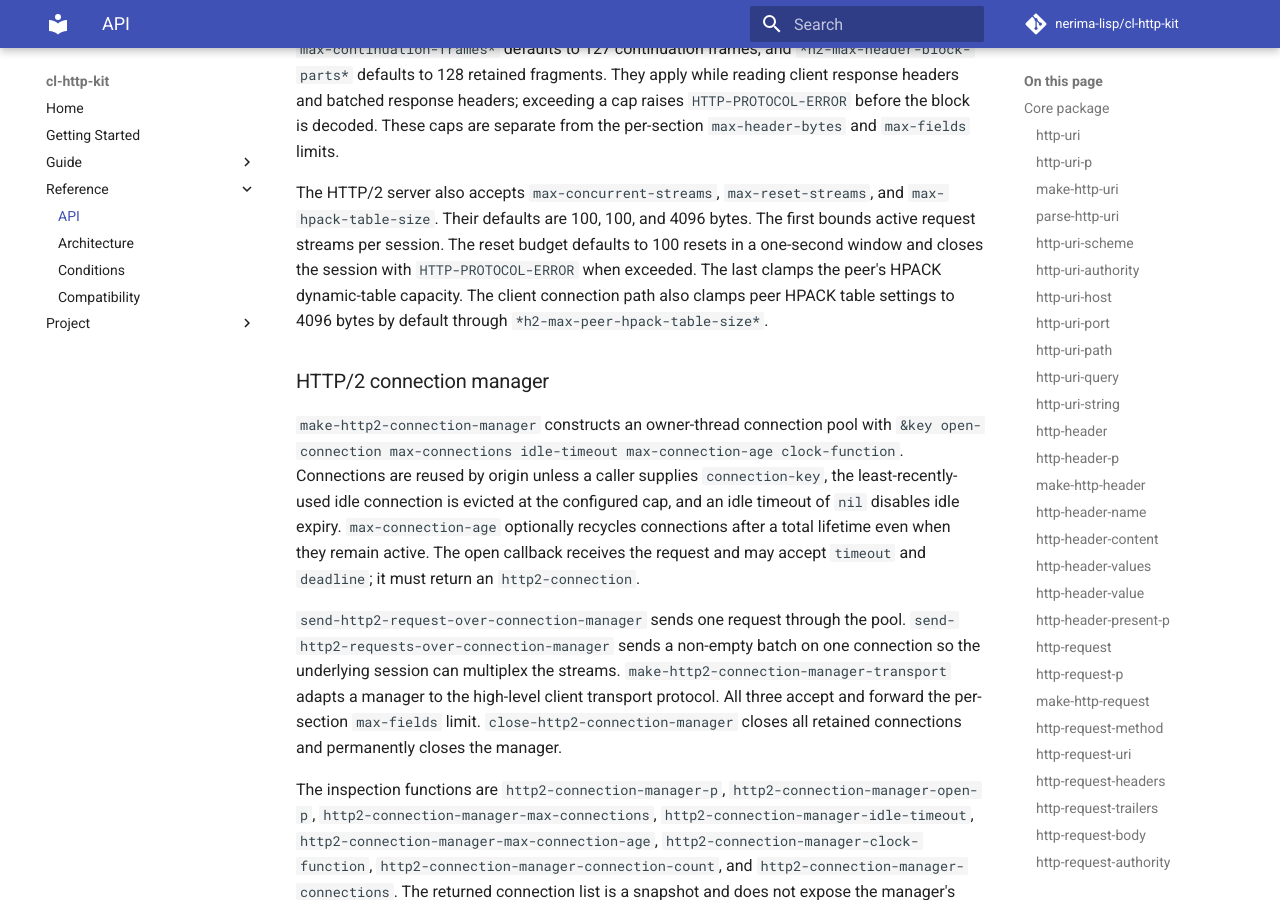
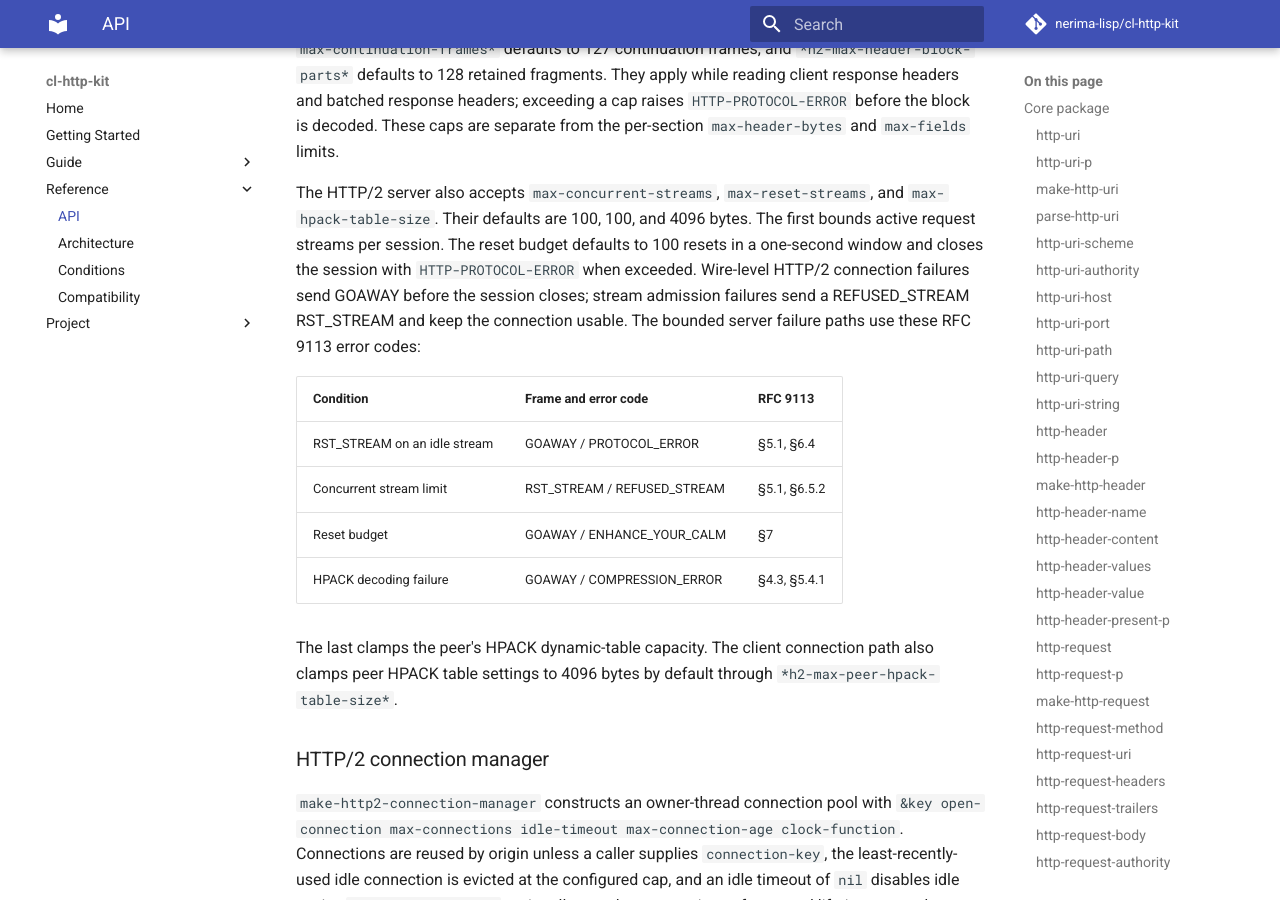
Before and after one commit to nerima-lisp/cl-http-kit, an MkDocs documentation site: the page built from docs/src/reference/api.md, in a window 1280 px wide and 900 px high, scrolled down 10829 px. Built offline with MkDocs 1.6.1 and Material for MkDocs 9.7.7, drawn with Linux system fonts in a browser that asks for light colours; comment, search, counter and statistics services are not loaded; some of the changed text lies outside the part shown.

Commit message:
Bound SOCKS DNS and response framing

```diff
--- a/docs/src/reference/api.md
+++ b/docs/src/reference/api.md
@@ -447,7 +447,19 @@ The HTTP/2 server also accepts `max-concurrent-streams`, `max-reset-streams`,
 and `max-hpack-table-size`. Their defaults are 100, 100, and 4096 bytes.
 The first bounds active request streams per session. The reset budget defaults
 to 100 resets in a one-second window and closes the session with
-`HTTP-PROTOCOL-ERROR` when exceeded. The last
+`HTTP-PROTOCOL-ERROR` when exceeded. Wire-level HTTP/2 connection failures
+send GOAWAY before the session closes; stream admission failures send a
+REFUSED_STREAM RST_STREAM and keep the connection usable. The bounded server
+failure paths use these RFC 9113 error codes:
+
+| Condition | Frame and error code | RFC 9113 |
+| --- | --- | --- |
+| RST_STREAM on an idle stream | GOAWAY / PROTOCOL_ERROR | §5.1, §6.4 |
+| Concurrent stream limit | RST_STREAM / REFUSED_STREAM | §5.1, §6.5.2 |
+| Reset budget | GOAWAY / ENHANCE_YOUR_CALM | §7 |
+| HPACK decoding failure | GOAWAY / COMPRESSION_ERROR | §4.3, §5.4.1 |
+
+The last
 clamps the peer's HPACK dynamic-table capacity. The client connection path
 also clamps peer HPACK table settings to 4096 bytes by default through
 `*h2-max-peer-hpack-table-size*`.
@@ -1389,8 +1401,10 @@ retaining its request-object form.
 | Connection-pool idle timeout | 60 seconds | Idle stream expiry during pool operations |
 | Connection-pool max connection age | 300 seconds | Absolute stream lifetime during pool operations |
 
-Passing `:timeout NIL`, `:max-body-bytes NIL`, `:idle-timeout NIL`, or
-`:max-connection-age NIL` explicitly opts into an unbounded value. The native
+Passing `:timeout NIL`, `:idle-timeout NIL`, or `:max-connection-age NIL`
+explicitly opts into an unbounded value. Passing `:max-body-bytes NIL` returns
+to the corresponding finite default; specify a sufficiently large integer when
+an application needs a larger body limit. The native
 client offers only `http/1.1` through ALPN; HTTP/2 requires the explicit
 `cl-http-kit/http2` transport boundary until native client dispatch is provided.
 
```
Also changed, not shown: 5 other files.
